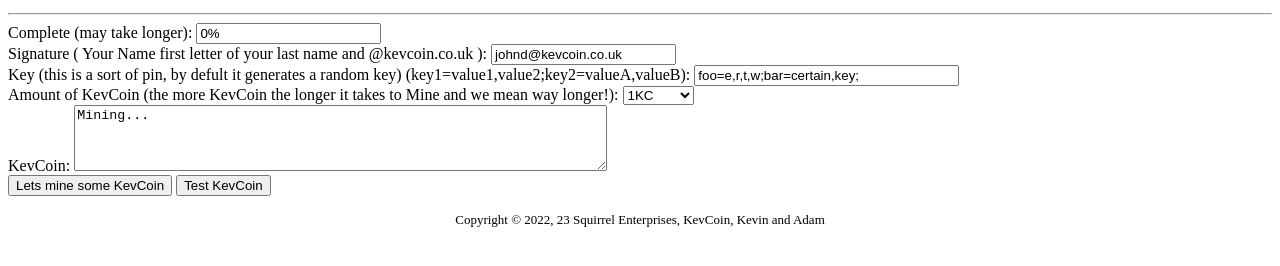
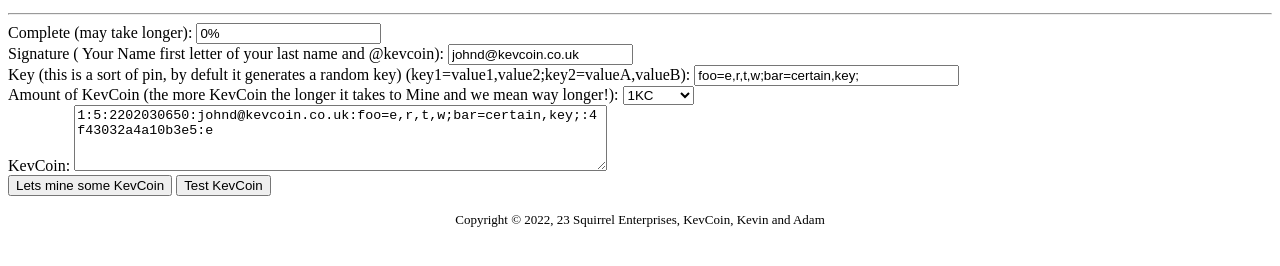
Before and after one commit to gifburst/MoggyCoin, a plain HTML site: page index.html in a window 1280 px wide. Both pictures are taken after a click on the button "Lets mine some KevCoin". Shown: the part 170-436 px from the top of the page. Drawn offline with Linux system fonts and the light colour scheme.

Commit message:
Update index.html

```diff
--- a/index.html
+++ b/index.html
@@ -32,10 +32,10 @@ function create(form, updateCB, completeCB, string, extn, bits) {
 }
 function createJSOnly(form, updateCB, completeCB, string, extn, bits) {
   form.token.value='Mining...';
-  var saveState = hashcashv1_jsonly;
-  hashcashv1_jsonly=true;
+  var saveState = minev2_jsonly;
+  minev2_jsonly=true;
   hashcashv1_create(updateCB, completeCB, string, extn, bits);
-  hashcashv1_jsonly = saveState;
+  minev2_jsonly = saveState;
 }
 oldOnLoad = window.onload;
 window.onload = newOnLoad;
@@ -44,7 +44,7 @@ window.onload = newOnLoad;
 
 <form name=form1>
 Complete (may take longer): <input type=text name=progress value="0%"><br>
-Signature ( Your Name first letter of your last name and @kevcoin.co.uk ): <input type=text name=string value="johnd@kevcoin.co.uk"><br>
+Signature ( Your Name first letter of your last name and @kevcoin): <input type=text name=string value="johnd@kevcoin.co.uk"><br>
 Key (this is a sort of pin, by defult it generates a random key) (key1=value1,value2;key2=valueA,valueB): <input type=text name=extn value="foo=e,r,t,w;bar=certain,key;" size=30><br>
 Amount of KevCoin (the more KevCoin the longer it takes to Mine and we mean way longer!): <select name=bits>
 <option value=5 selected>1KC
```
